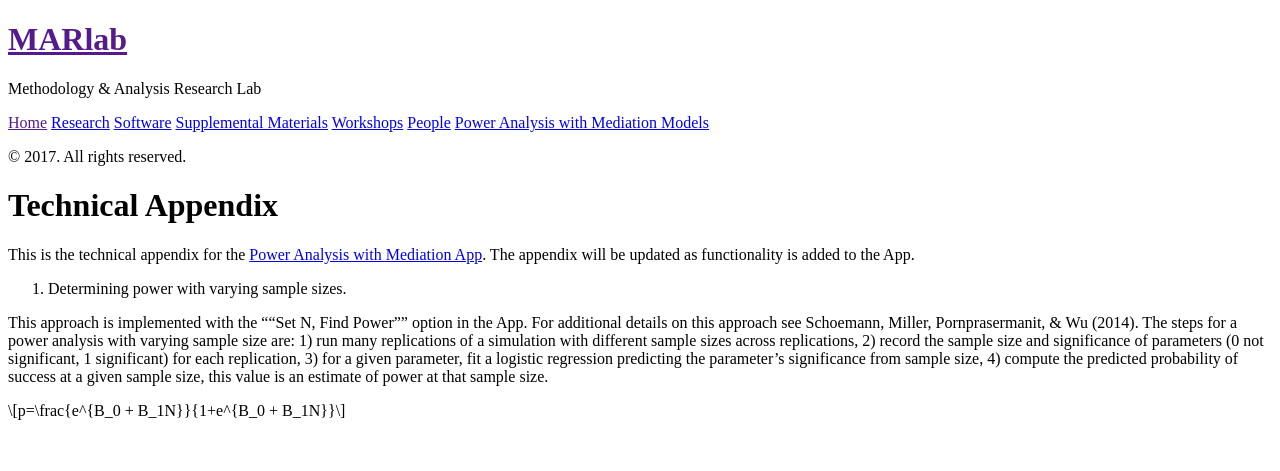
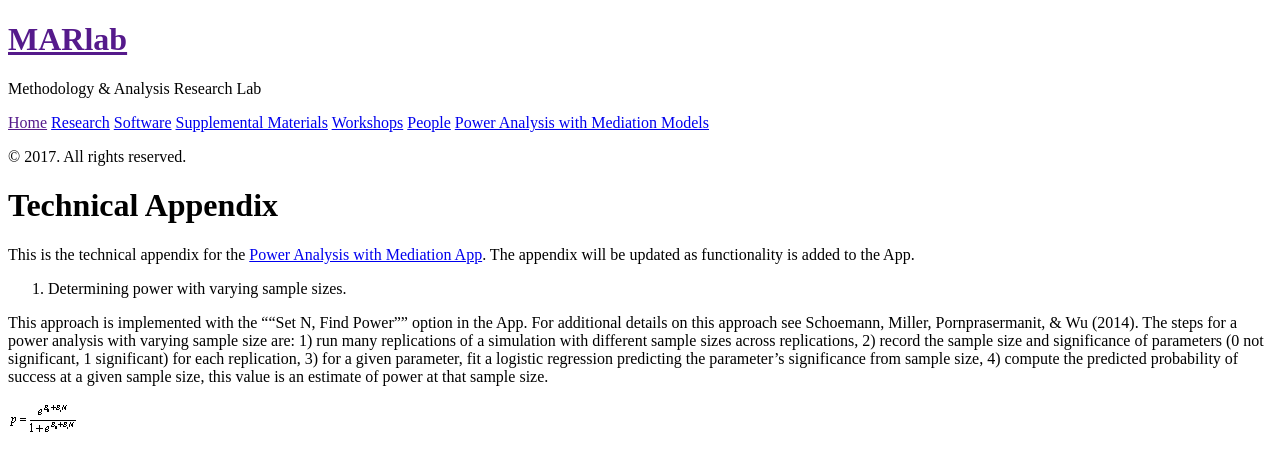
Before and after one commit to schoam4/schoam4.github.io, a Jekyll site: the page built from technical_appendix.md, in a window 1280 px wide. Shown: the top 471 px of the page. Built offline with Jekyll 4.4.1, drawn with Linux system fonts in a browser that asks for light colours.

Commit message:
math again

```diff
--- a/technical_appendix.md
+++ b/technical_appendix.md
@@ -10,4 +10,4 @@ This is the technical appendix for the [Power Analysis with Mediation App](http:
 
 This approach is implemented with the ""Set N, Find Power"" option in the App. For additional details on this approach see Schoemann, Miller, Pornprasermanit, & Wu (2014). The steps for a power analysis with varying sample size are: 1) run many replications of a simulation with different sample sizes across replications, 2) record the sample size and significance of parameters (0 not significant, 1 significant) for each replication, 3) for a given parameter, fit a logistic regression predicting the parameter’s significance from sample size, 4) compute the predicted probability of success at a given sample size, this value is an estimate of power at that sample size.
 
- $$p=\frac{e^{B_0 + B_1N}}{1+e^{B_0 + B_1N}}$$
+![](https://github.com/schoam4/schoam4.github.io/raw/master/public/predprob.gif)
```
Also changed, not shown: public/predprob.gif (added).
